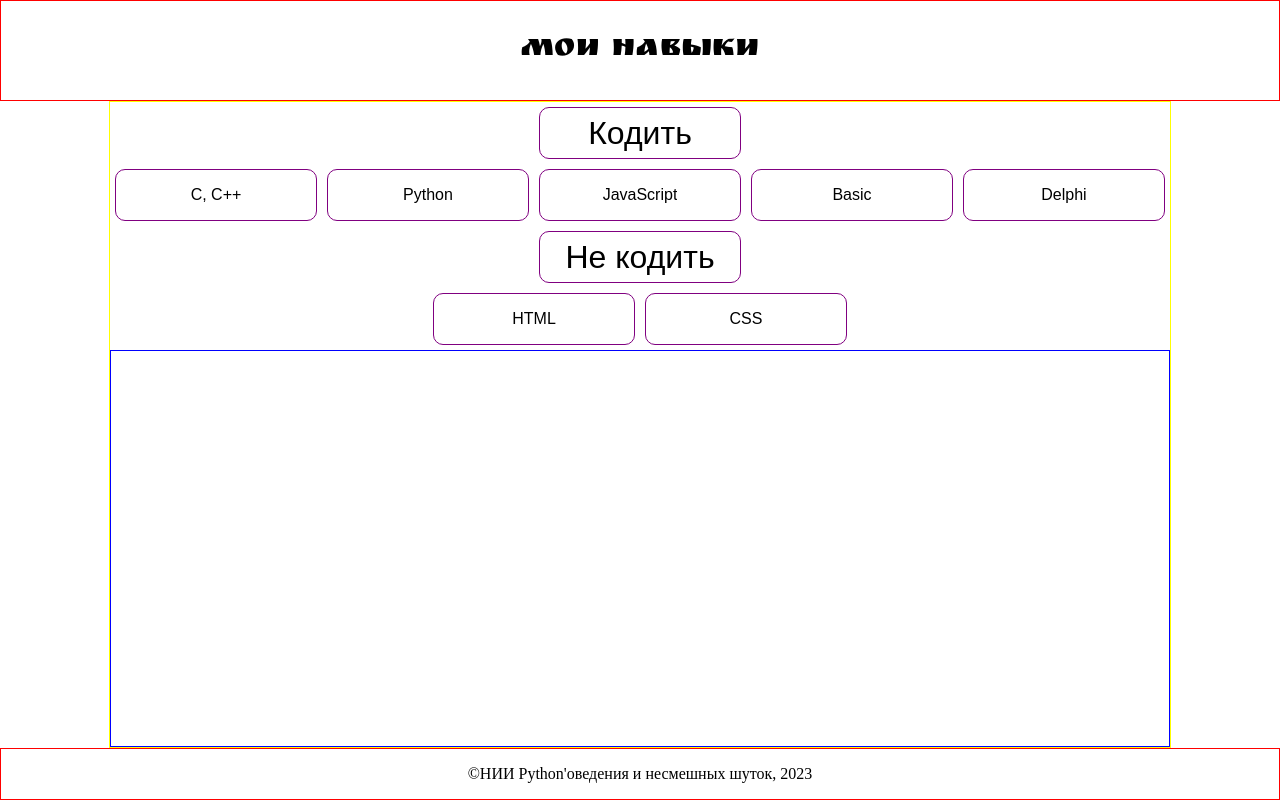
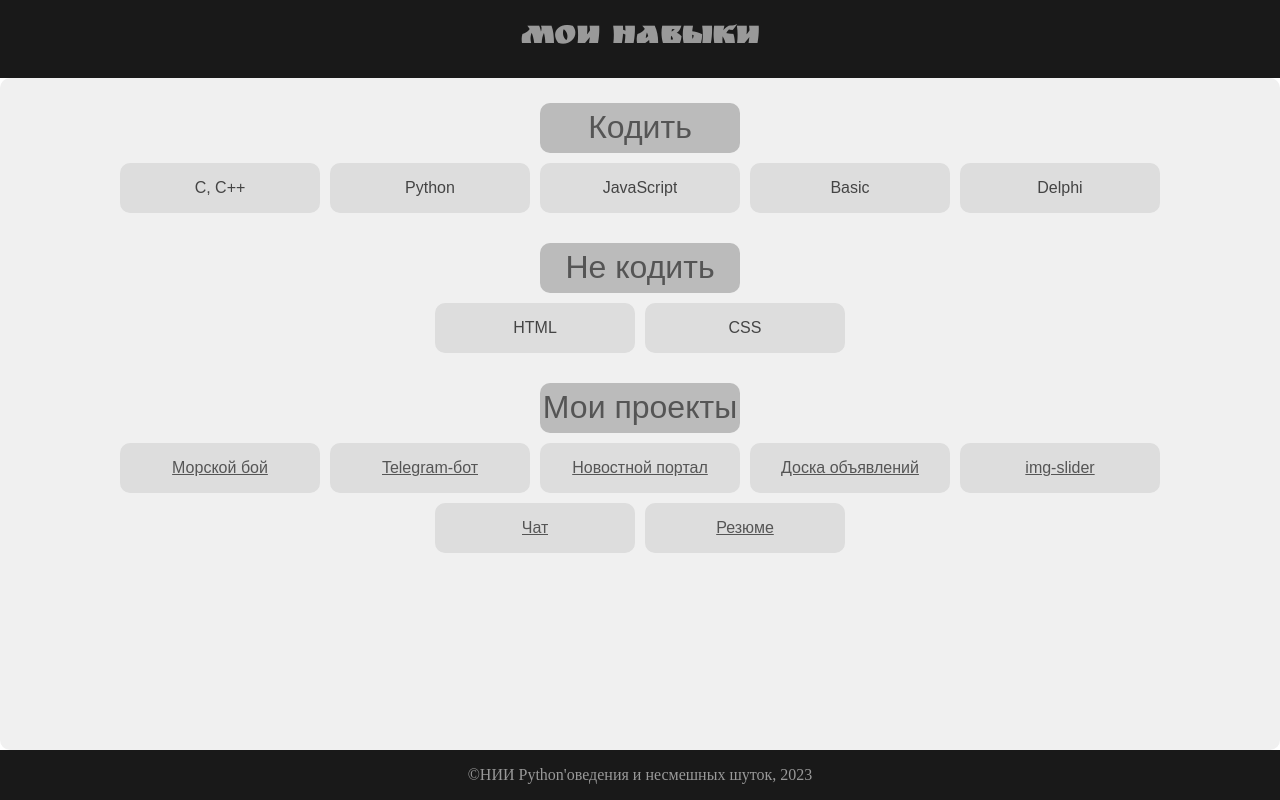
Before and after one commit to ctulhufromrlieh/SF_E10_Resume, a plain HTML site: page index.html in a window 1280 px wide. Drawn offline with Linux system fonts and the light colour scheme; a web font is replaced by a local one.

Commit message:
- Added My projects group

```diff
--- a/css/styles.css
+++ b/css/styles.css
@@ -23,7 +23,9 @@ header{
     align-items: center;
     justify-content: center;
 
-    border: red 1px solid;
+    /* border: red 1px solid; */
+    background-color: #191919;
+    color: #999;
 }
 
 .flex-width-small{
@@ -39,22 +41,34 @@ header{
     max-height: 800px;
     margin: 0 auto;
     /* height: max-content; */
-    border: yellow 1px solid;
+    /* border: yellow 1px solid; */
+    background-color: #F0F0F0;
 
     display:flex;
     flex-direction:column;
     flex-grow: 1;
+
+    border-radius: 10px;
+
 }
 
 main{
     /* display: flex; */
     /* align-items: center; */
+    padding: 20px;
 }
 
 .skill-elem{
     /* display: flex;
     align-items: center;
     justify-content: center; */
+    padding-bottom: 20px;
+
+    /* display: flex;
+    align-items: center;
+    justify-content: center;
+
+    flex-wrap: wrap; */
 }
 
 .skill-items{
@@ -84,23 +98,35 @@ main{
     border-radius: 10px;
     margin: 5px;
 
-    border: purple 1px solid;
+    /* border: purple 1px solid; */
 }
 
 .skill-title{
+    /* flex: 0 0 100%; */
+    /* max-width: 200px; */
+    /* margin: auto 0; */
+
     font-family: 'Sofia Sans Condensed', sans-serif;
     /* display: block; */
     font-size: 2em;
+    color: #555;
+    background-color: #bbb;
 }
 
 .skill-content{
     font-family: Arial, sans-serif;
     /* display: block; */
+    color: #444;
+    background-color: #ddd;
+}
+
+.skill-content>a, a:visited{
+    color: #555;
 }
 
 .wrapper{
     flex-grow: 1;
-    border: blue 1px solid;
+    /* border: blue 1px solid; */
 }
 
 footer{
@@ -111,7 +137,9 @@ footer{
     justify-content: center;
     position: sticky;
 
-    border: red 1px solid;
+    /* border: red 1px solid; */
+    background-color: #191919;
+    color: #999;
 
     /* position: sticky; */
     /* bottom: 200px; */
@@ -119,6 +147,10 @@ footer{
 
 /* @media screen and (max-width: 600px) { */
 @media screen and (max-width: 250px) {
+    main{
+        padding: 0;
+    }
+
     .flex-width-small{
         display: flex;
     }
@@ -134,8 +166,9 @@ footer{
         /* overflow-x: scroll; */
         /* width: 100%; */
         overflow-x: hidden;
-        margin: 0;
+        margin: 2px 0;
         border-radius: 0;
         height: auto;
+        padding: 5px;
     }
 }
--- a/index.html
+++ b/index.html
@@ -2,23 +2,16 @@
 <html lang="ru">
     <head>
         <meta http-equiv="Content-Type" content="text/html; charset=utf-8" />
-
-        <!-- Josefin Sans font --->
-        <!-- <link rel="preconnect" href="https://fonts.googleapis.com">
-        <link rel="preconnect" href="https://fonts.gstatic.com" crossorigin>
-        <link href="https://fonts.googleapis.com/css2?family=Josefin+Sans&display=swap" rel="stylesheet"> -->
-
+        <meta name="viewport" content="width=device-width, initial-scale=1.0">
         <link rel="stylesheet" href="css/styles.css">
-        <title>
-            Моё резюме
-        </title>
+        <title>Моё резюме</title>
     </head>
     <body>
         <header class="flex-width-large">
-            <p class="header-title">Мои навыки</p>
+            <h1 class="header-title">Мои навыки</h1>
         </header>
         <header class="flex-width-small">
-            <p class="header-title">Могу</p>
+            <h1 class="header-title">Могу</h1>
         </header>
         <div class="content">
             <main>
@@ -61,6 +54,36 @@
                         </section>
                     </div>
                 </article>
+                <article class="skill-elem">
+                    <div class="skill-items">
+                        <section class="skill-subelem skill-title">
+                            <span>Мои проекты</span>
+                        </section>
+                    </div>
+                    <div class="skill-items">
+                        <section class="skill-subelem skill-content">
+                            <a href="https://github.com/ctulhufromrlieh/SF_SeaBattle" title="Консольная версия игры Морской бой с полем до 10x10">Морской бой</a>
+                        </section>
+                        <section class="skill-subelem skill-content">
+                            <a href="https://github.com/ctulhufromrlieh/SF_CurrencyBot" title="Telegram-бот, который умеет переводить вылюты">Telegram-бот</a>
+                        </section>
+                        <section class="skill-subelem skill-content">
+                            <a href="https://github.com/ctulhufromrlieh/SF_D_NewsPortal" title="Проект - новостной портал">Новостной портал</a>
+                        </section>
+                        <section class="skill-subelem skill-content">
+                            <a href="https://github.com/ctulhufromrlieh/SF_CurrencyBot" title="Доска объявлений с возможностью добавлять картинки в документ">Доска объявлений</a>
+                        </section>
+                        <section class="skill-subelem skill-content">
+                            <a href="https://github.com/ctulhufromrlieh/SF_E5_Bonus_ImageSlider" title="Слайдер картинок">img-slider</a>
+                        </section>
+                        <section class="skill-subelem skill-content">
+                            <a href="https://github.com/ctulhufromrlieh/SF_E6_Messager" title="Чат, позволяет людям обмениваться сообщениями">Чат</a>
+                        </section>
+                        <section class="skill-subelem skill-content">
+                            <a href="https://github.com/ctulhufromrlieh/SF_E10_Resume" title="Замечательное резюме, написанное на HTML/CSS с помощью флексов">Резюме</a>
+                        </section>
+                    </div>
+                </article>
             </main>
             <div class="wrapper">
             </div>
```
